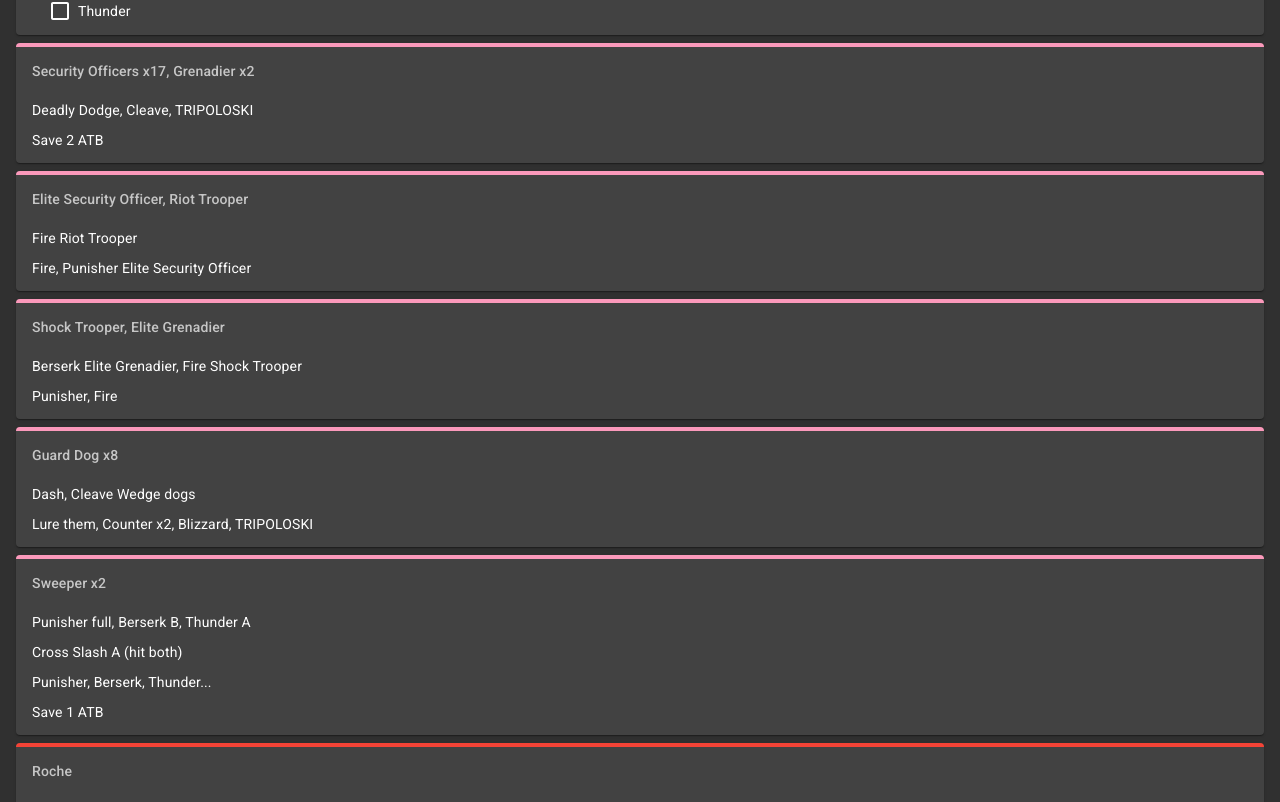
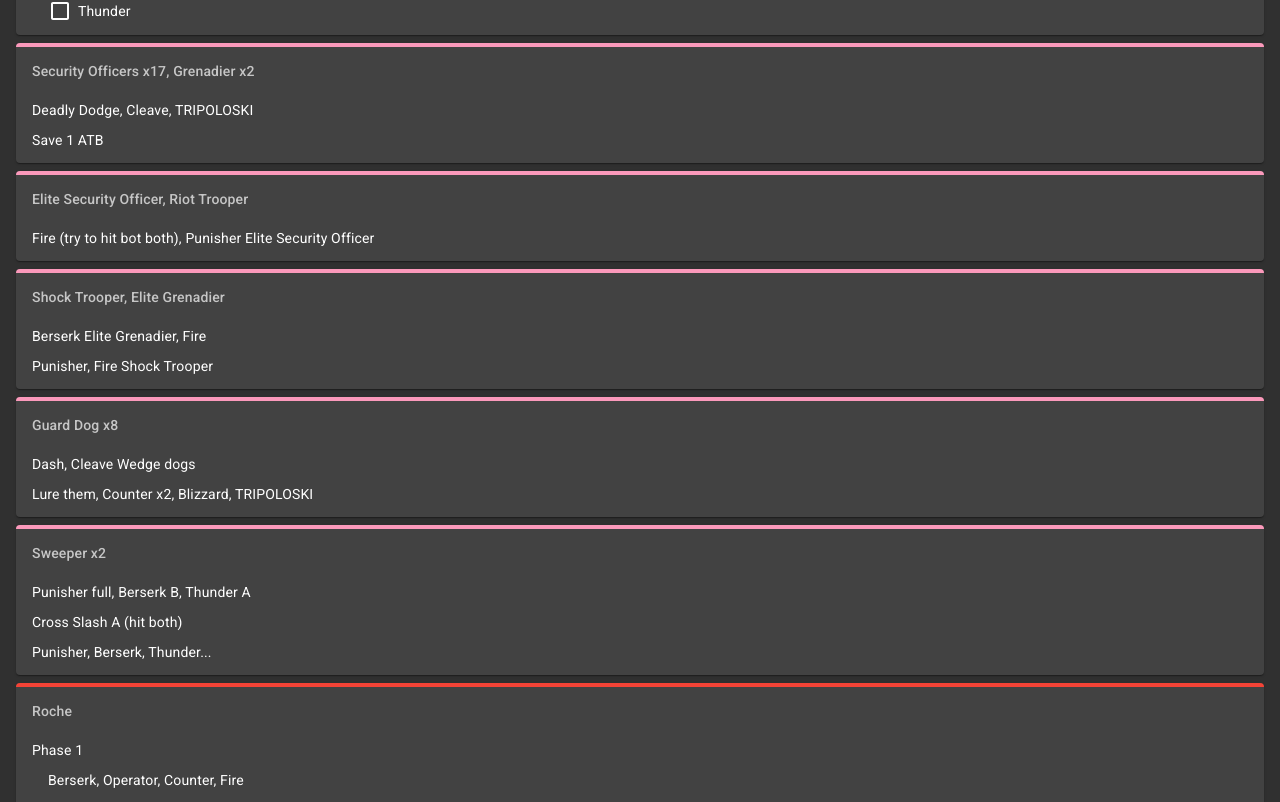
Before and after one commit to fhelwanger/ff7r-speedrun-notes, a React (Create React App) app: page / in a window 1280 px wide. Shown: the part 8138-8940 px from the top of the page. Built offline with nearby package versions, Linux system fonts and the light colour scheme.

Commit message:
Chapter 4 review

```diff
--- a/src/routes/any-nmg-normal/Chapter4.tsx
+++ b/src/routes/any-nmg-normal/Chapter4.tsx
@@ -61,20 +61,19 @@ function Chapter4() {
       </Menu>
       <Encounter
         enemies="Security Officers x17, Grenadier x2"
-        instructions={["Deadly Dodge, Cleave, TRIPOLOSKI", "Save 2 ATB"]}
+        instructions={["Deadly Dodge, Cleave, TRIPOLOSKI", "Save 1 ATB"]}
       />
       <Encounter
         enemies="Elite Security Officer, Riot Trooper"
         instructions={[
-          "Fire Riot Trooper",
-          "Fire, Punisher Elite Security Officer",
+          "Fire (try to hit bot both), Punisher Elite Security Officer",
         ]}
       />
       <Encounter
         enemies="Shock Trooper,  Elite Grenadier"
         instructions={[
-          "Berserk Elite Grenadier, Fire Shock Trooper",
-          "Punisher, Fire",
+          "Berserk Elite Grenadier, Fire",
+          "Punisher, Fire Shock Trooper",
         ]}
       />
       <Encounter
@@ -90,17 +89,19 @@ function Chapter4() {
           "Punisher full, Berserk B, Thunder A",
           "Cross Slash A (hit both)",
           "Punisher, Berserk, Thunder...",
-          "Save 1 ATB",
         ]}
       />
       <Boss
         name="Roche"
         phases={[
-          ["Berserk, Operator, Fire", "Counter, 2 ATB, Fire, Fire"],
           [
-            "Dash, Counter, Punisher full, Focused Thrust when pressured",
+            "Berserk, Operator, Counter, Fire",
+            "Operator, Counter, Fire, Punisher",
+          ],
+          [
+            "Fire",
+            "Counter, Punisher full, Focused Thrust if pressured, Roll",
             "Staggered: Punisher, Berserk, Fire",
-            "Roll when flames",
           ],
         ]}
       />
```
